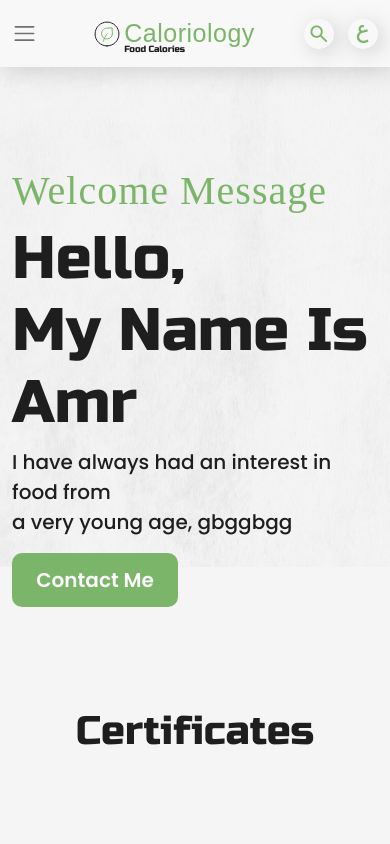
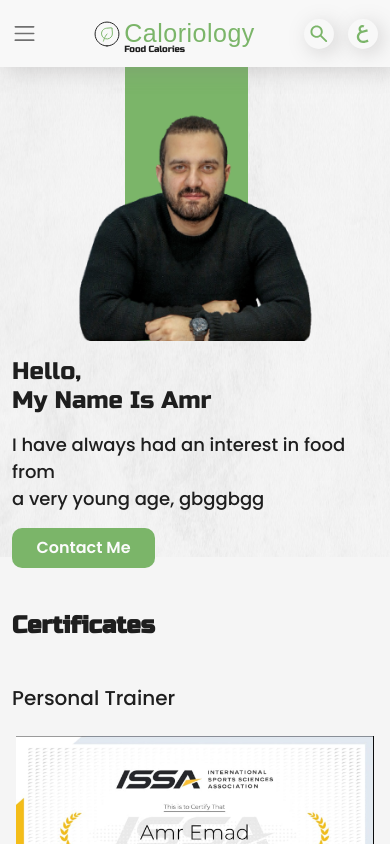
Before and after one commit to moelshenawy/caloriology, a React (Create React App) app: page /about in a window 390 px wide. Shown: the top 844 px of the page. Built offline with nearby package versions, Linux system fonts and the light colour scheme; a web font is replaced by a local one.

Commit message:
fix resposive bugs in about us page

```diff
--- a/src/components/About/index.jsx
+++ b/src/components/About/index.jsx
@@ -29,7 +29,7 @@ const About = () => {
       animation.start({ x: '-100vw' })
     }
 
-  }, [inView] );
+  }, [inView]);
 
 
 
@@ -70,7 +70,7 @@ const About = () => {
           <div className="boxes-container">
             <div className='box'>
               <div className="img-container">
-                <img src={cert1} alt="" className='w-100' />
+                <img src={cert1} alt="" />
               </div>
               <div className="text-container">
                 <h5>Personal Trainer </h5>
@@ -81,12 +81,12 @@ const About = () => {
                 <h5 >Specialist in Sport Nutrition</h5>
               </div>
               <div className="img-container">
-                <img src={cert2} alt="" className='w-100' />
+                <img src={cert2} alt="" />
               </div>
             </div>
             <div className="box">
               <div className="img-container">
-                <img src={cert3} alt="" className='w-100' />
+                <img src={cert3} alt="" />
               </div>
               <div className="text-container">
                 <h5 >Online Coaching</h5>
@@ -97,7 +97,7 @@ const About = () => {
                 <h5 className='ms-0'>Transformation Specialist</h5>
               </div>
               <div className="img-container">
-                <img src={cert4} alt="" className='w-100' />
+                <img src={cert4} alt="" />
               </div>
             </div>
             <div className="box">
--- a/src/components/About/index.scss
+++ b/src/components/About/index.scss
@@ -8,7 +8,7 @@
     width: 100%;
     height: 649px;
     @media screen and (max-width: 992px) {
-      height: 500px;
+      height: 550px;
     }
     img {
       width: 100%;
@@ -27,13 +27,15 @@
 
     @media screen and (max-width: 992px) {
       justify-content: center;
+      flex-direction: column;
+      align-items: center;
+      justify-content: center;
+      margin-top: 0;
+      margin-bottom: 0;
     }
 
     .img-side {
       position: relative;
-      @media screen and (max-width: 992px) {
-        display: none;
-      }
       .icon-container {
         position: absolute;
         right: 158px;
@@ -41,13 +43,27 @@
         width: fit-content;
         height: 547px;
         z-index: -1;
+
+        @media screen and (max-width: 992px) {
+          width: 123px;
+          right: 74px;
+          top: -200px;
+        }
+
         svg {
+          width: 100%;
+          height: 100%;
         }
       }
 
       .img-container {
         width: 591px;
         height: 547px;
+
+        @media screen and (max-width: 992px) {
+          width: 253px;
+          height: 234px;
+        }
 
         img {
           width: 100%;
@@ -65,21 +81,35 @@
         font-size: 40px;
         letter-spacing: 0.025em;
         color: var(--sec-color);
+
+        @media screen and (max-width: 992px) {
+          display: none;
+        }
       }
       h3 {
         font-family: "Russo One";
         font-weight: 400;
         font-size: 70px;
+        line-height: 84px;
 
         @media screen and (max-width: 992px) {
-          font-size: 60px;
+          margin-top: 16px;
+          margin-bottom: 16px;
+          font-size: 24px;
+          line-height: 29px;
         }
       }
       p {
+        font-family: "Poppins";
+        font-style: normal;
         font-weight: 500;
         font-size: 30px;
+        line-height: 45px;
+        color: #1e1e1e;
         @media screen and (max-width: 992px) {
-          font-size: 20px;
+          font-size: 18px;
+          line-height: 27px;
+          color: #1e1e1e;
         }
       }
       button {
@@ -97,6 +127,15 @@
         font-size: 20px;
         line-height: 30px;
         color: #fbfbfb;
+
+        @media screen and (max-width: 992px) {
+          width: 143px;
+          height: 40px;
+          padding: 8px 24px;
+
+          font-size: 16px;
+          line-height: 24px;
+        }
       }
     }
   }
@@ -109,13 +148,20 @@
     .certificates-title {
       margin-bottom: 90px;
       @media screen and (max-width: 992px) {
-        text-align: center;
+        margin-bottom: 24px;
       }
+
       h2 {
         font-family: "Russo One";
-        font-weight: 400;
+        font-style: normal;
+        font-weight: 700;
         font-size: 40px;
-        margin-bottom: 5px;
+        line-height: 60px;
+
+        @media screen and (max-width: 992px) {
+          font-size: 24px;
+          line-height: 36px;
+        }
       }
     }
 
@@ -129,6 +175,7 @@
 
         @media screen and (max-width: 992px) {
           flex-direction: column-reverse;
+          align-items: center;
         }
 
         .img-container {
@@ -139,7 +186,8 @@
             height: 500px;
           }
           @media screen and (max-width: 450px) {
-            height: 350px;
+            width: 358px;
+            height: 277px;
           }
 
           img {
@@ -155,6 +203,11 @@
           @media screen and (max-width: 1200px) {
             margin-left: 60px;
             margin-right: 60px;
+          }
+
+          @media screen and (max-width: 992px) {
+            margin-right: auto;
+            margin-left: 0;
           }
           h5 {
             font-family: "Poppins";
--- a/src/components/Calc/index.jsx
+++ b/src/components/Calc/index.jsx
@@ -11,13 +11,19 @@ const Calc = () => {
   const [male, setMale] = useState(false)
   const [female, setFemale] = useState(false)
 
+  const [calories, setCalories] = useState({
+    age: "",
+    height: "",
+    weight: "",
+  });
+
 
   const changeFemale = () => {
     if (male === true) {
       setMale(false)
-
     }
     setFemale((prev) => !prev)
+
   }
 
   const changeMale = () => {
@@ -25,12 +31,27 @@ const Calc = () => {
       setFemale(false)
     }
     setMale((prev) => !prev)
+
   }
+
+
+  const getCalories = (e) => {
+    let userCalories = { ...calories };
+    userCalories[e.target.name] = e.target.value;
+    setCalories(userCalories);
+  };
+
+
+
+
+  const submitForm = async (e) => {
+    e.preventDefault();
+    // Logic
+  };
 
 
   return (
     <>
-
       <section id='calc' className={`${showCalc && 'pb-5'}`}>
         <div className="container">
           <div className="calc-section ">
@@ -57,15 +78,16 @@ const Calc = () => {
                 <GrClose />
               </div>
 
-              <form action="">
+              <form action="" onClick={submitForm}>
                 <div className="age">
-                  <label htmlFor="">Age</label>
-                  <input type="text" placeholder='25' />
+                  <label htmlFor="age">Age</label>
+                  <input name='age' onChange={getCalories}
+                    type="text" placeholder='25' />
                   <span>cm</span>
                 </div>
 
                 <div className="gender">
-                  <label htmlFor="">Gender</label>
+                  <label htmlFor="gender">Gender</label>
                   <div className="male" onClick={changeMale}>
                     {male ? <CheckedRadio /> : <CheckRadio />}
                     <div className='gender-type'>Male</div>
@@ -80,14 +102,16 @@ const Calc = () => {
                 </div>
 
                 <div className="height">
-                  <label htmlFor="">Height</label>
-                  <input type="text" placeholder='180' />
+                  <label htmlFor="height">Height</label>
+                  <input name='height' onChange={getCalories}
+                    type="text" placeholder='180' />
                   <span>cm</span>
                 </div>
 
                 <div className="weight">
-                  <label htmlFor="">Weight</label>
-                  <input type="text" placeholder='180' />
+                  <label htmlFor="weight">Weight</label>
+                  <input name='weight' onChange={getCalories}
+                    type="text" placeholder='180' />
                   <span>cm</span>
                 </div>
 
@@ -100,6 +124,7 @@ const Calc = () => {
                     <button>Clear</button>
                   </div>
                 </div>
+
               </form>
 
               <div className="result"> <span>2000</span> Calories</div>
@@ -107,7 +132,6 @@ const Calc = () => {
           }
         </div>
       </section>
-
     </>
   )
 }
--- a/src/components/Calc/index.scss
+++ b/src/components/Calc/index.scss
@@ -240,6 +240,7 @@
           display: flex;
           align-items: center;
           justify-content: center;
+          cursor: pointer;
           svg {
             margin-right: 10px;
           }
@@ -250,9 +251,6 @@
           @media screen and (max-width: 450px) {
             margin-right: 15px;
           }
-        }
-
-        .check-container {
         }
 
         .gender-type {
@@ -332,8 +330,6 @@
       @media screen and (max-width: 992px) {
         font-size: 20px;
       }
-      span {
-      }
     }
   }
 }
```
